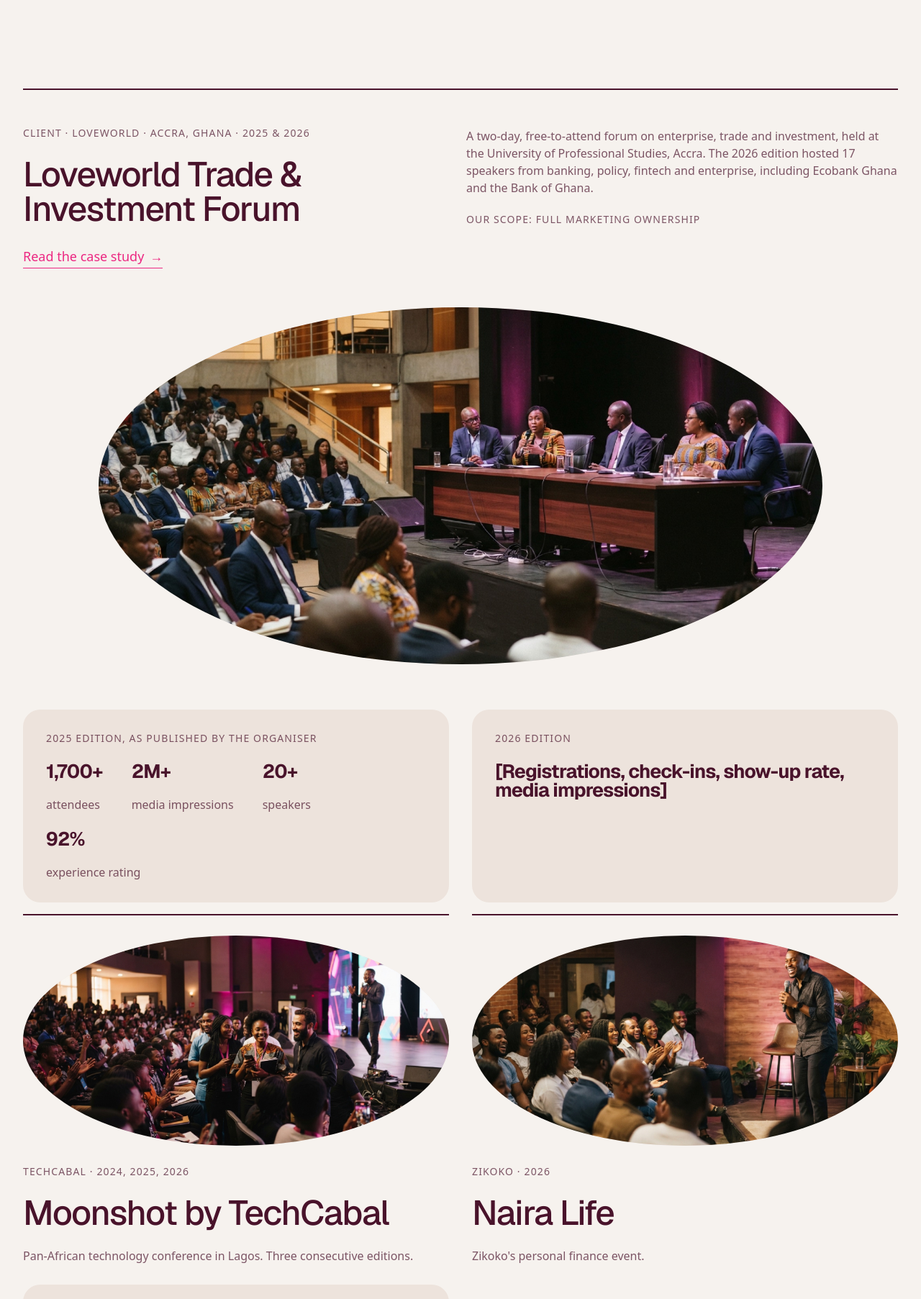
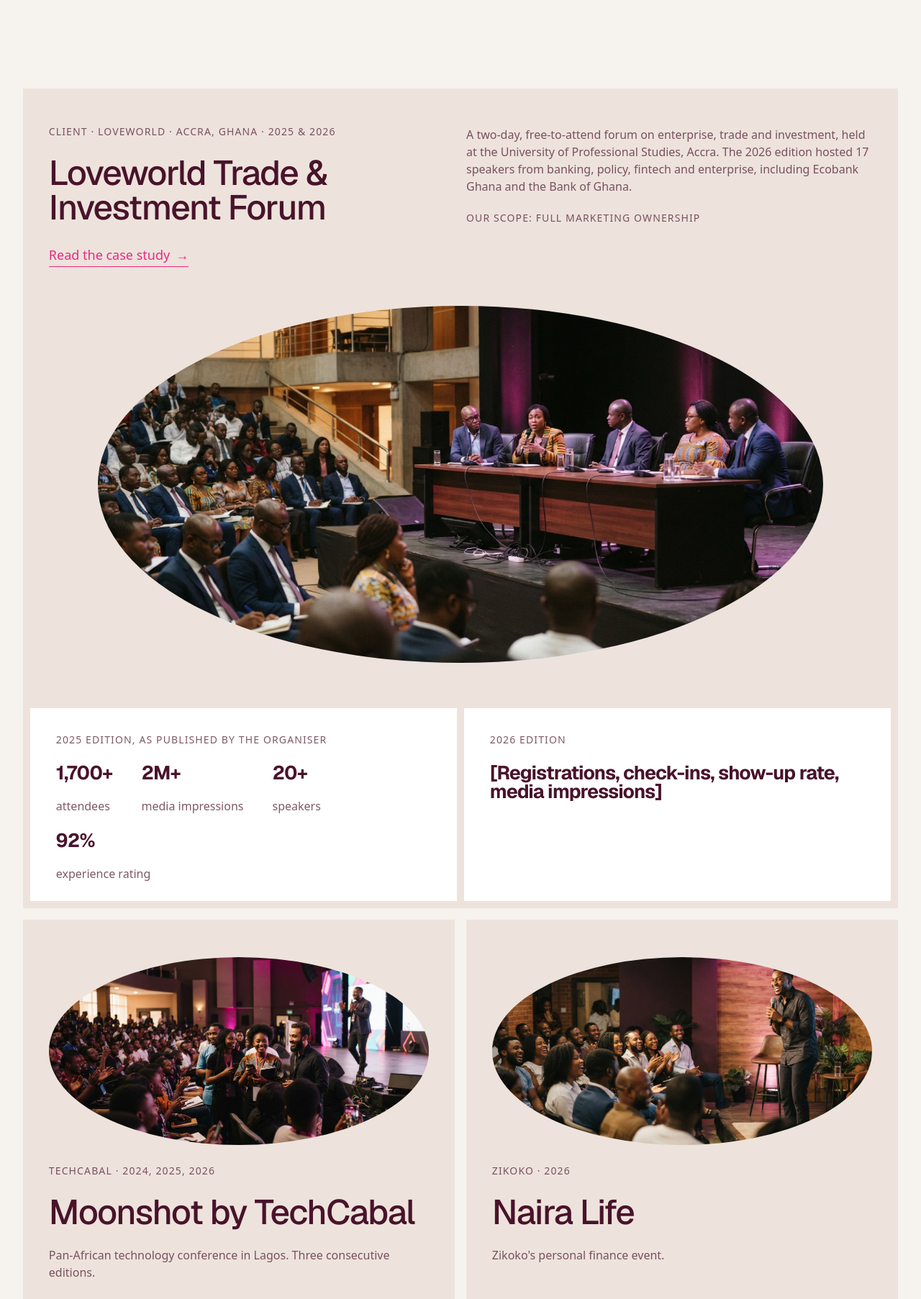
Before and after one commit to oluwafemidsgn/angle-zero-site, a plain HTML site: page site/index.html in a window 1280 px wide. Shown: the part 1920-3725 px from the top of the page at 72% size. Drawn offline with nearby package versions, Linux system fonts and the light colour scheme; animation ran at ten frames a second; a web font is replaced by a local one.

Commit message:
Bring back card boxes on the home project section
Loveworld, Moonshot, Naira Life and Zikoko sit in beige boxes again with
white stat panels, keeping the trimmed copy. On single-column layouts the
disclaimer now follows all four cards.

Co-Authored-By: Claude Opus 5.5 <noreply@anthropic.com>

```diff
--- a/site/styles.css
+++ b/site/styles.css
@@ -268,18 +268,20 @@ ul, ol { list-style: none; }
   display: grid; gap: var(--gap);
 }
 
-.case { display: flex; flex-direction: column; border-top: 2px solid var(--plum); }
+/* Project cards on the home page sit in soft boxes */
+.case { display: flex; flex-direction: column; background: var(--card); --case-pad: clamp(20px, 2.8vw, 54px); }
 .case .meta, .case .body { color: rgb(73 19 43 / 0.7); }
 
-.case--feature { padding: clamp(32px, 4.06vw, 78px) 0 0; }
+.case--feature { padding: clamp(32px, 4.06vw, 78px) var(--case-pad) 10px; }
 .case__head { display: grid; grid-template-columns: 1fr 1fr; gap: var(--gap); }
 .case__link { align-self: flex-start; margin-top: 32px; display: inline-flex; gap: 8px; font-size: 18px; color: var(--magenta); border-bottom: 1px solid currentColor; padding-bottom: 4px; }
 .case__intro { display: grid; gap: 24px; align-content: start; }
 .case__detail { display: grid; gap: 24px; align-content: start; }
-.case__oval--wide { width: 82.8%; aspect-ratio: 1510 / 745; margin: clamp(32px, 4.2vw, 80px) auto clamp(32px, 4.9vw, 94px); }
+.case__oval--wide { width: 88%; aspect-ratio: 1510 / 745; margin: clamp(32px, 4.2vw, 80px) auto clamp(32px, 4.9vw, 94px); }
 
 .case__results { display: grid; grid-template-columns: 1fr 1fr; gap: clamp(24px, 2.5vw, 48px); }
-.result-card { background: var(--card); border-radius: 24px; padding: clamp(24px, 2.5vw, 40px); display: grid; gap: 24px; align-content: start; }
+.work .case__results { gap: 10px; margin: 0 calc(10px - var(--case-pad)); }
+.result-card { background: var(--white); padding: clamp(24px, 2.8vw, 54px) clamp(20px, 2.8vw, 54px) clamp(20px, 2.2vw, 42px); display: grid; gap: 24px; align-content: start; }
 .result-card__stats { display: flex; flex-wrap: wrap; gap: 24px 40px; }
 .result-card__stats dt { font-family: var(--font-display); font-size: var(--fs-md); font-weight: 700; letter-spacing: -0.03em; line-height: 1; }
 .result-card__stats dd { margin-top: 24px; font-size: 16px; color: rgb(73 19 43 / 0.7); }
@@ -288,9 +290,8 @@ ul, ol { list-style: none; }
 
 .work__columns { display: grid; grid-template-columns: 1fr 1fr; gap: var(--gap); align-items: start; }
 .work__col { display: grid; gap: var(--gap); }
-.work__columns { column-gap: clamp(24px, 2.5vw, 48px); }
-.work__col { row-gap: clamp(48px, 4.2vw, 80px); }
-.work__col .case { padding-top: clamp(28px, 2.1vw, 40px); gap: clamp(28px, 2.1vw, 40px); }
+.work__col .case { padding: clamp(24px, 4.06vw, 78px) var(--case-pad); gap: clamp(28px, 2.1vw, 40px); }
+.work__col .result-card { margin: 0 calc(10px - var(--case-pad)) calc(10px - clamp(24px, 4.06vw, 78px)); }
 .work__col .case__oval { aspect-ratio: 807 / 398; }
 .case__body { display: grid; gap: 24px; }
 .case__body .h-lg { margin-bottom: 0; }
@@ -752,6 +753,9 @@ fieldset.field .chips { display: flex; flex-wrap: wrap; gap: 8px; margin-top: 12
   .case__head { grid-template-columns: 1fr; gap: 32px; }
   .case__results { grid-template-columns: 1fr; }
   .work__columns { grid-template-columns: 1fr; }
+  /* Single column: let the cards flow together and put the disclaimer last */
+  .work__col { display: contents; }
+  .work__note { order: 1; }
 
   .cols--4 { grid-template-columns: 1fr 1fr; row-gap: 48px; }
   .row { grid-template-columns: 1fr; gap: 12px; padding: 28px 0; }
@@ -777,7 +781,6 @@ fieldset.field .chips { display: flex; flex-wrap: wrap; gap: 8px; margin-top: 12
 @media (max-width: 699px) {
   :root { --gutter: 24px; --section: 96px; }
   .numbers__note { font-size: 13px; }
-  .result-card { border-radius: 20px; }
   .nav__wordmark { width: 120px; }
   .nav__mark { width: 42px; }
 
```
